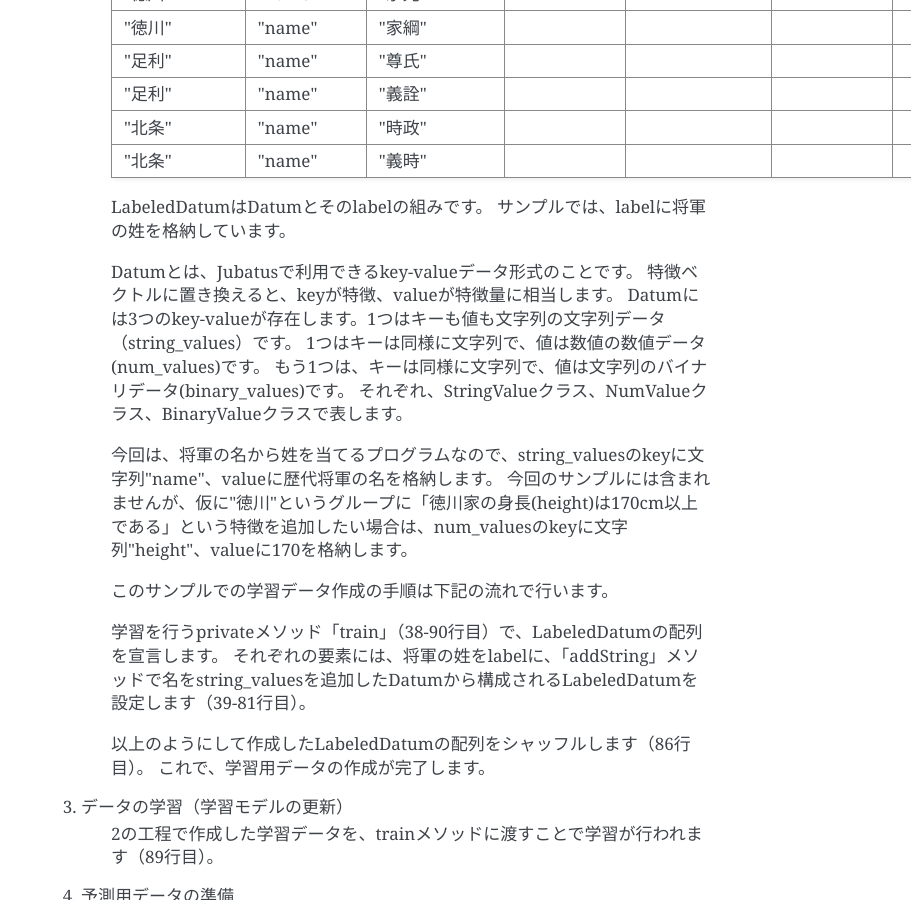
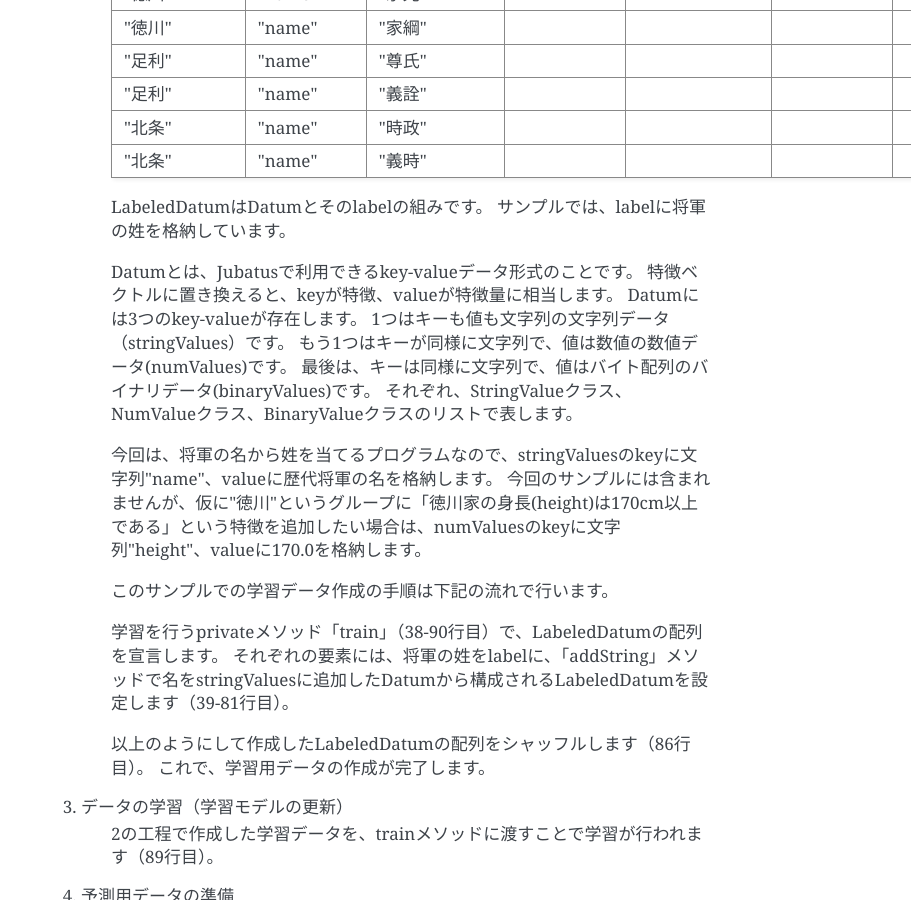
Before and after one commit to jubatus/website, a Sphinx documentation site: the page built from source/ja/tutorial/classifier_java.rst, in a window 1280 px wide and 900 px high, scrolled down 4775 px. Shown: the whole window, without its empty margins (369-1280 px from the left). Built offline with Sphinx 7.4.7, drawn with Linux system fonts in a browser that asks for light colours; the version number could not be read and is left out.

Commit message:
Fix tutorial classifier java

```diff
--- a/source/ja/tutorial/classifier_java.rst
+++ b/source/ja/tutorial/classifier_java.rst
@@ -245,18 +245,19 @@ Classifierのクライアントプログラムは、us.jubat.classifierパッケ
 
     Datumとは、Jubatusで利用できるkey-valueデータ形式のことです。
     特徴ベクトルに置き換えると、keyが特徴、valueが特徴量に相当します。
-    Datumには3つのkey-valueが存在します。1つはキーも値も文字列の文字列データ（string_values）です。
-    1つはキーは同様に文字列で、値は数値の数値データ(num_values)です。
-    もう1つは、キーは同様に文字列で、値は文字列のバイナリデータ(binary_values)です。
-    それぞれ、StringValueクラス、NumValueクラス、BinaryValueクラスで表します。
+    Datumには3つのkey-valueが存在します。
+    1つはキーも値も文字列の文字列データ（stringValues）です。
+    もう1つはキーが同様に文字列で、値は数値の数値データ(numValues)です。
+    最後は、キーは同様に文字列で、値はバイト配列のバイナリデータ(binaryValues)です。
+    それぞれ、StringValueクラス、NumValueクラス、BinaryValueクラスのリストで表します。
 
-    今回は、将軍の名から姓を当てるプログラムなので、string_valuesのkeyに文字列"name"、valueに歴代将軍の名を格納します。
-    今回のサンプルには含まれませんが、仮に"徳川"というグループに「徳川家の身長(height)は170cm以上である」という特徴を追加したい場合は、num_valuesのkeyに文字列"height"、valueに170を格納します。
+    今回は、将軍の名から姓を当てるプログラムなので、stringValuesのkeyに文字列"name"、valueに歴代将軍の名を格納します。
+    今回のサンプルには含まれませんが、仮に"徳川"というグループに「徳川家の身長(height)は170cm以上である」という特徴を追加したい場合は、numValuesのkeyに文字列"height"、valueに170.0を格納します。
 
     このサンプルでの学習データ作成の手順は下記の流れで行います。
 
     学習を行うprivateメソッド「train」（38-90行目）で、LabeledDatumの配列を宣言します。
-    それぞれの要素には、将軍の姓をlabelに、「addString」メソッドで名をstring_valuesを追加したDatumから構成されるLabeledDatumを設定します（39-81行目）。
+    それぞれの要素には、将軍の姓をlabelに、「addString」メソッドで名をstringValuesに追加したDatumから構成されるLabeledDatumを設定します（39-81行目）。
 
     以上のようにして作成したLabeledDatumの配列をシャッフルします（86行目）。
     これで、学習用データの作成が完了します。
```
